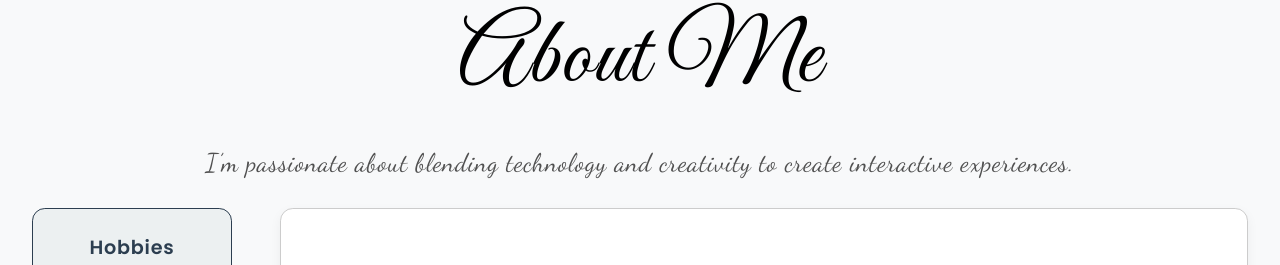
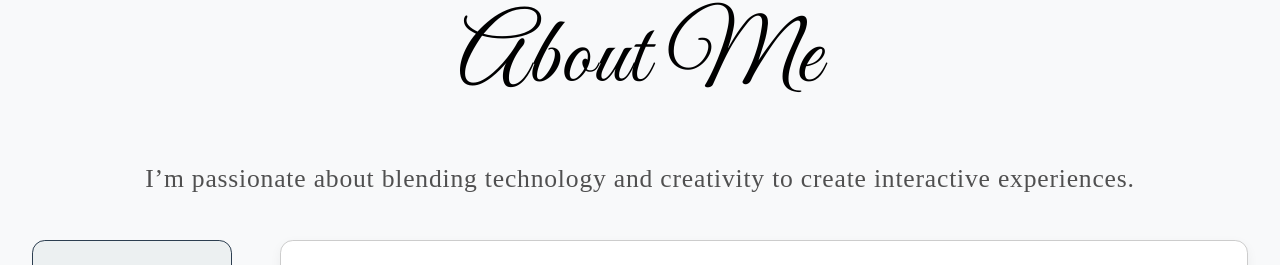
Before and after one commit to Freiderich/Portfolio, a React (Vite) app: page / in a window 1280 px wide. Shown: the part 1097-1362 px from the top of the page. Built offline with nearby package versions, Linux system fonts and the light colour scheme.

Commit message:
Fixed Font

```diff
--- a/index.html
+++ b/index.html
@@ -5,7 +5,6 @@
     <meta name="viewport" content="width=device-width, initial-scale=1.0" />
     <title>Freiderich Portfolio</title>
     <link href="https://fonts.googleapis.com/css2?family=Great+Vibes&display=swap" rel="stylesheet">
-    <link href="https://fonts.googleapis.com/css2?family=Dancing+Script:wght@400;500;600;700&display=swap" rel="stylesheet">
     <link href="https://fonts.googleapis.com/css2?family=Montserrat:wght@400;500;700&display=swap" rel="stylesheet">
 
   </head>
--- a/src/styles/About.css
+++ b/src/styles/About.css
@@ -23,10 +23,10 @@
 
 }
 
-
 .about-description {
   font-family: 'Dancing Script', cursive;
   font-size: 1.6rem;
+  padding: 1rem;
   line-height: 1.5;
   text-align: center;
   opacity: 0.85;
```
